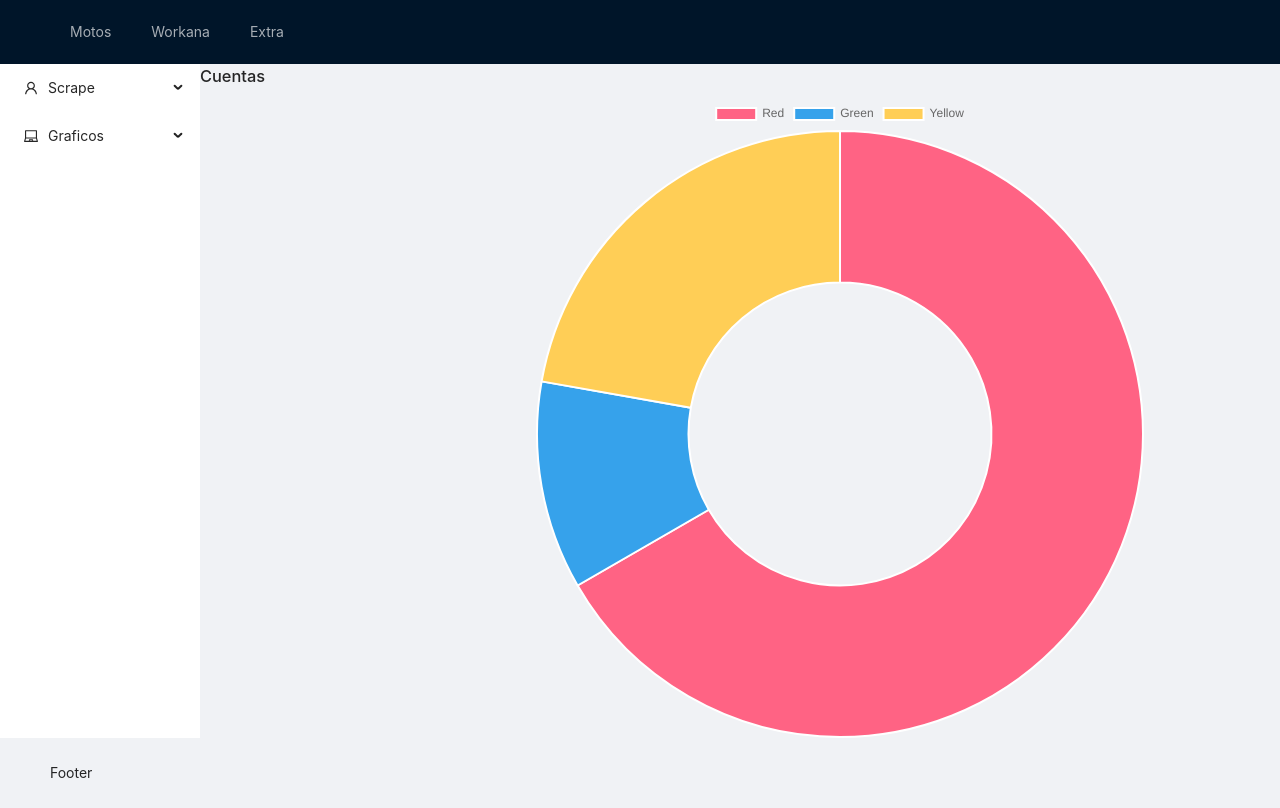
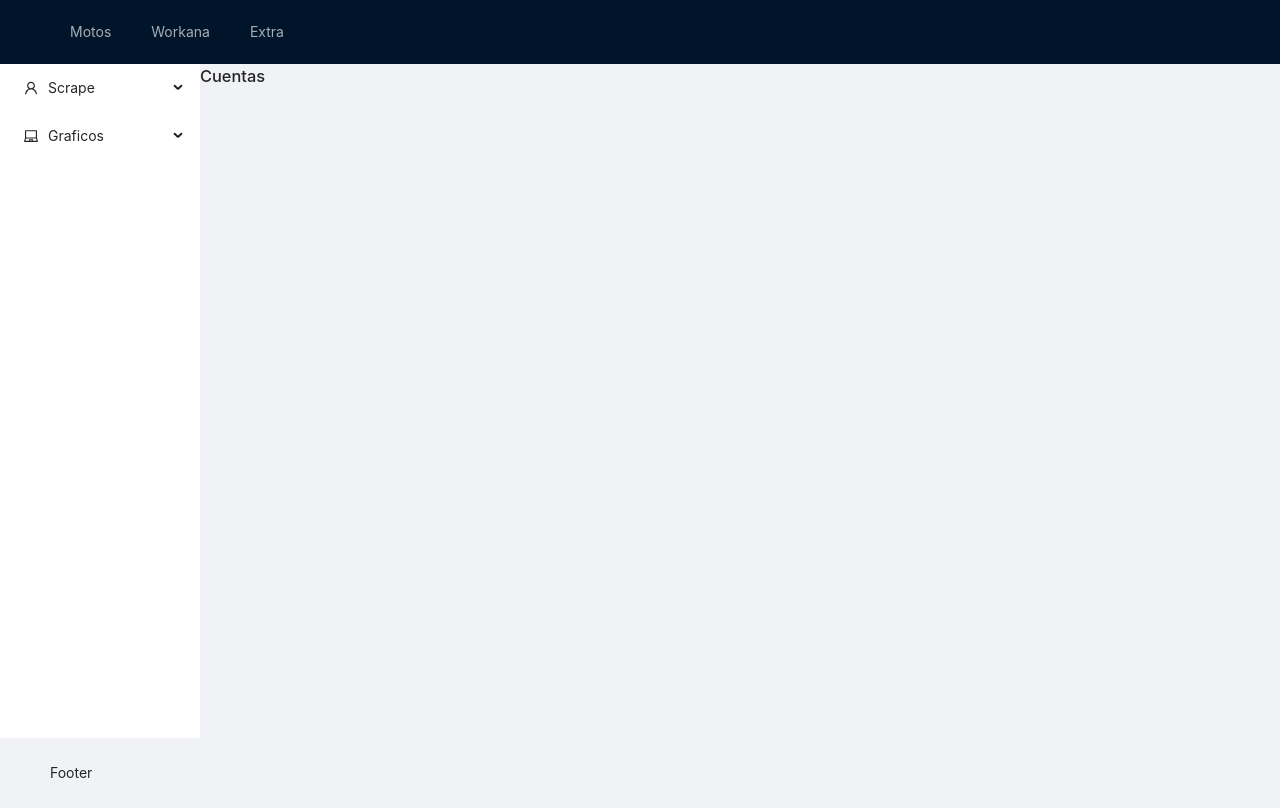
Before and after one commit to KarlHeitmann/megascraper, a React (Create React App) app in the folder client/: page /workana/grafs in a window 1280 px wide. Shown: the top 808 px of the page. Built offline with nearby package versions, Linux system fonts and the light colour scheme; no server answers.

Commit message:
cambiado el inicial data por vacio

```diff
--- a/client/src/pages/workana_grafs.jsx
+++ b/client/src/pages/workana_grafs.jsx
@@ -4,26 +4,7 @@ import { DOMAIN } from '../utils';
 import { Doughnut } from 'react-chartjs-2';
 
 function WorkanaGrafs(props) {
-  const [data, setData] = useState({
-    labels: [
-      'Red',
-      'Green',
-      'Yellow'
-    ],
-    datasets: [{
-      data: [300, 50, 100],
-      backgroundColor: [
-      '#FF6384',
-      '#36A2EB',
-      '#FFCE56'
-      ],
-      hoverBackgroundColor: [
-      '#FF6384',
-      '#36A2EB',
-      '#FFCE56'
-      ]
-    }]
-  })
+  const [data, setData] = useState({})
   useEffect(() => {
 
     console.log("useEffect");
```
Also changed, not shown: 8 other files (tests, documents, lock files or other folders).
